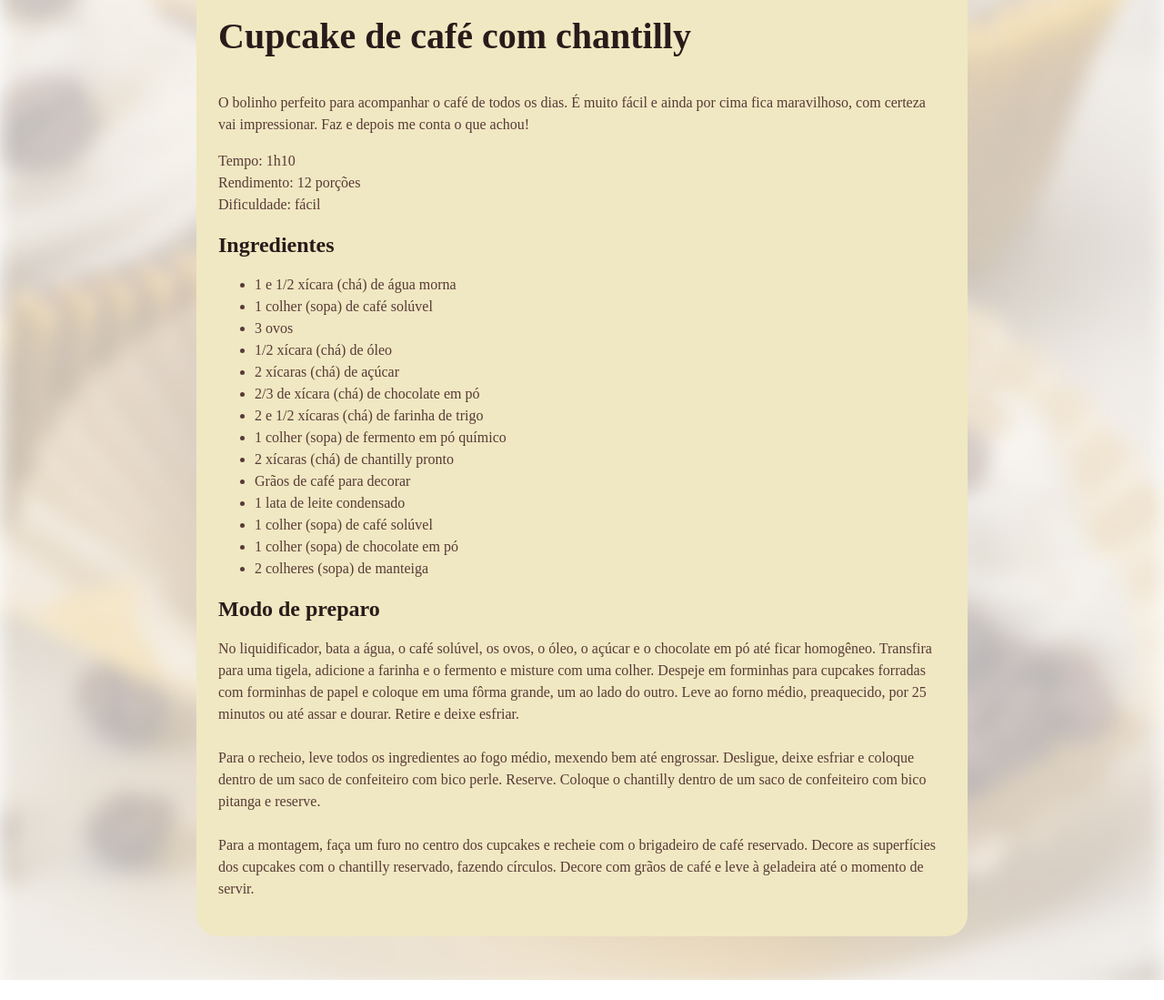
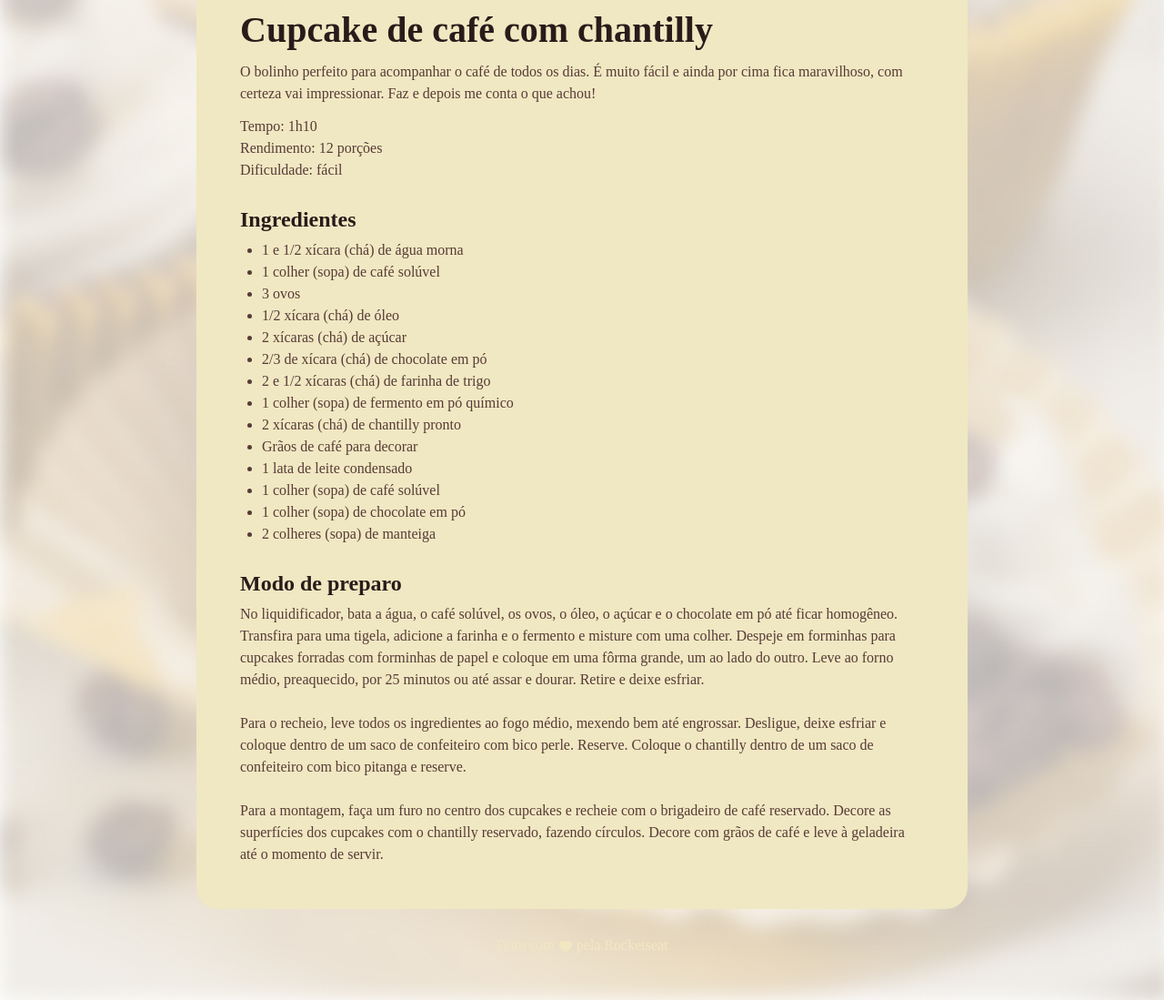
Before and after one commit to SegecsGiovanni/FullStack-Rocketseat, a plain HTML site: page projeto-página-receitas/index.html in a window 1280 px wide. Shown: the part 500-1599 px from the top of the page at 91% size. Before the commit the page ends 1577 px from the top, so only its background shows below. Drawn offline with Linux system fonts and the light colour scheme; a web font is replaced by a local one.

Commit message:
colocando footer e ajustando proporções

```diff
--- a/projeto-página-receitas/index.html
+++ b/projeto-página-receitas/index.html
@@ -77,5 +77,10 @@
       </section>
       </div>
     </main>
+
+    <footer>
+      Feito com <img src="assets/ph_heart-fill.svg" alt="coração fofo"> pela Rocketseat
+    </footer>
+
   </body>
 </html>
--- a/projeto-página-receitas/style.css
+++ b/projeto-página-receitas/style.css
@@ -1,3 +1,8 @@
+* {
+    margin: 0;
+    padding: 0;
+}
+
 :root {
     font-family: "Alice", serif;
     line-height: 150%;
@@ -14,16 +19,29 @@ body {
     padding: 24px;
     background-color: #F0E8C2;
     border-radius: 24px;
-    margin: 48px auto;
+    margin: 48px auto 28px;
 }
 
 img {
     border-radius: 16px;
 }
 
+main {
+    padding: 24px;
+}
+
+section + section {
+    margin-top: 24px;
+}
+
+#about p + p {
+    margin-top: 12px;
+}
+
 h1 {
     line-height: 140%;
     font-size: 40px;
+    margin-bottom: 4px;
 }
 
 h2 {
@@ -32,4 +50,20 @@ h2 {
 
 h1, h2 {
     color: #291B1A;
+    margin-bottom: 4px;
+    line-height: 150%;
 }
+
+ul {
+    padding-left: 24px;
+}
+
+footer {
+    color: #F0E8C2;
+    text-align: center;
+    padding-bottom: 48px;
+}
+
+footer img {
+    vertical-align: middle;
+}
```
Also changed, not shown: projeto-página-receitas/assets/ph_heart-fill.svg (added).
